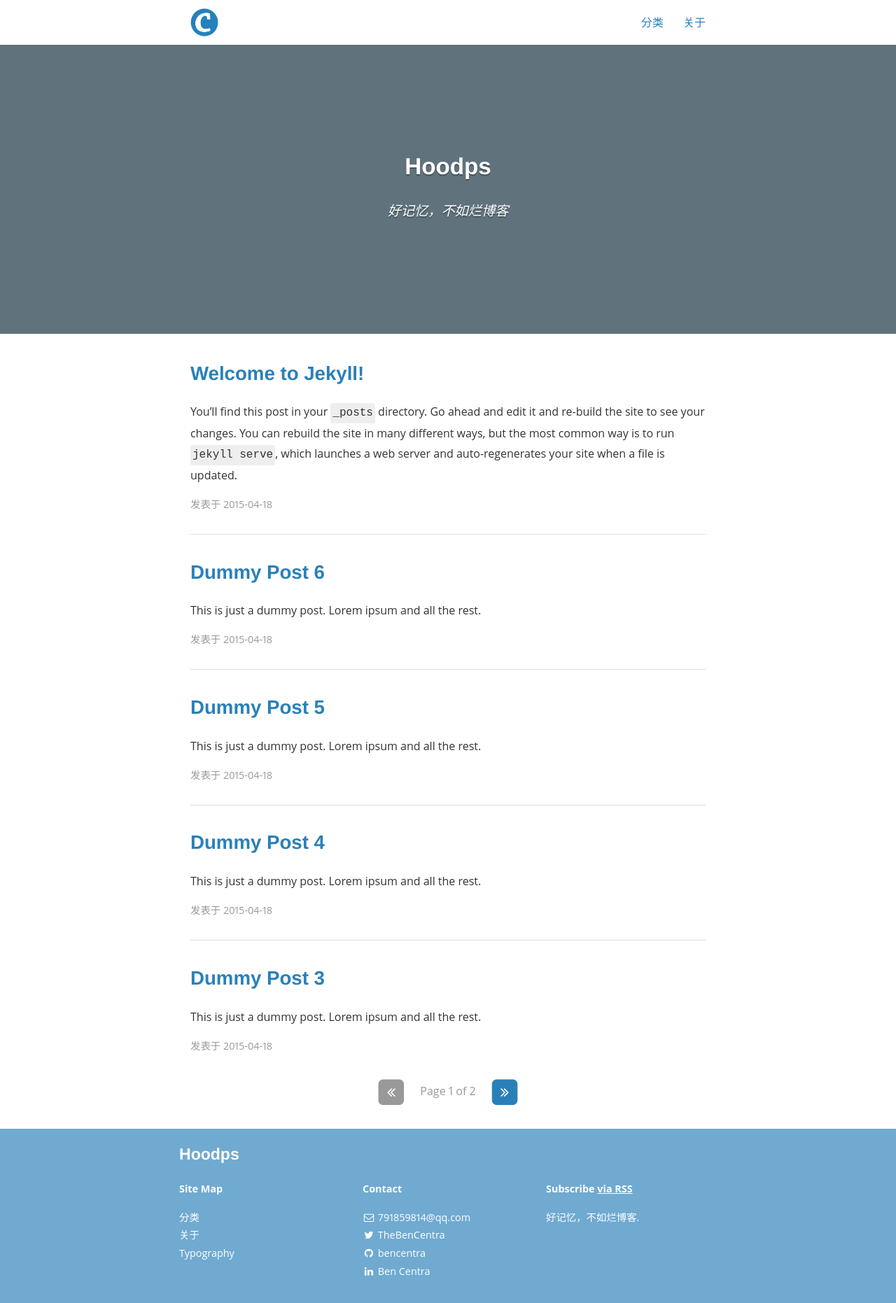
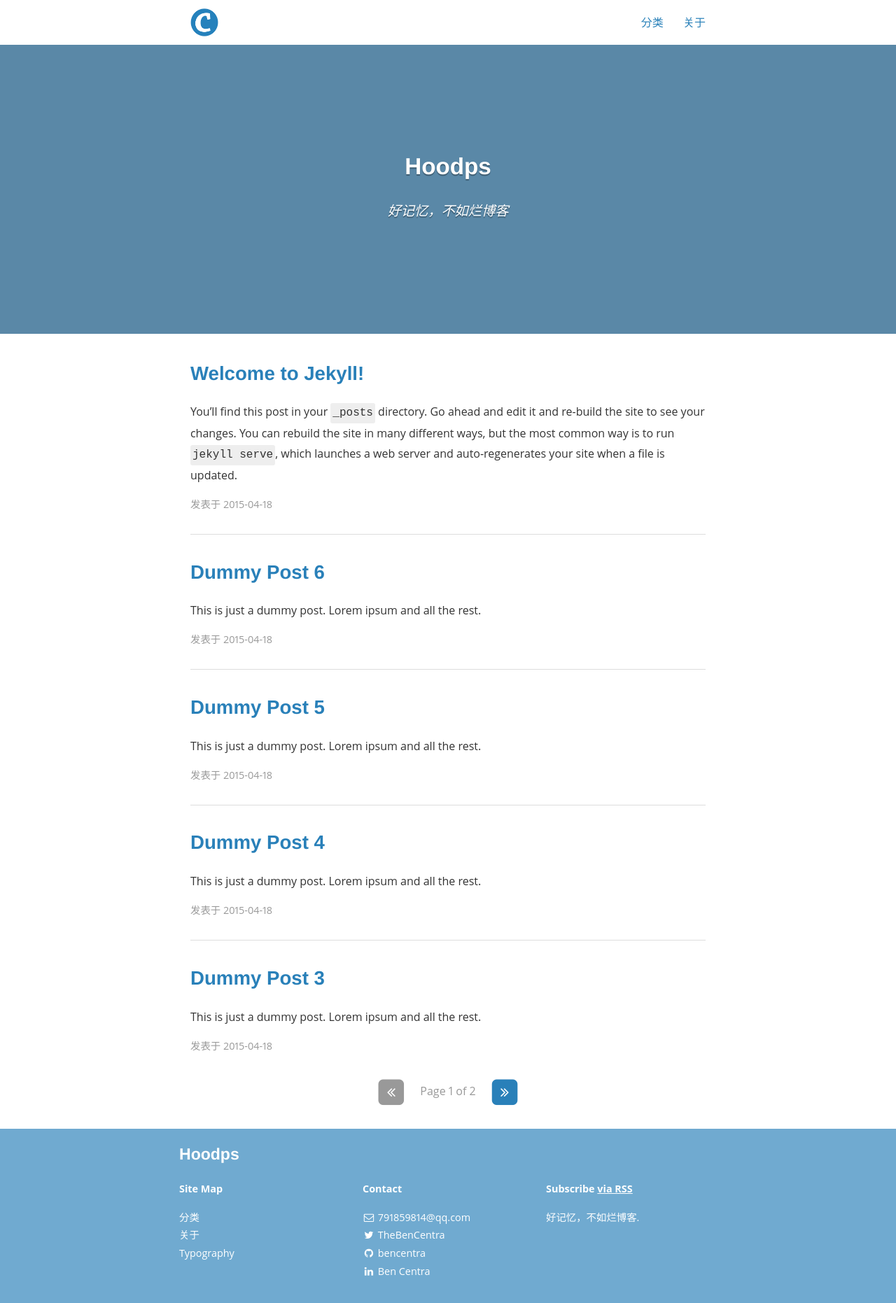
Before and after one commit to Hoodps/myblog, a Jekyll site: the page built from index.html, in a window 1280 px wide. Shown: the whole page at 70% size. Built offline with Jekyll 4.4.1, drawn with Linux system fonts in a browser that asks for light colours; the list of posts is cut into pages by our own code.

Commit message:
first post

```diff
--- a/_config.yml
+++ b/_config.yml
@@ -21,7 +21,7 @@ baseurl: / # the subpath of your site, e.g. /blog/
 url: "http://hoodps.github.io" # the base hostname & protocol for your site
 cover: "assets/header_image.jpg"
 logo: "assets/logo.png"
-theme_color: "#78909c"
+theme_color: "#70aad0"
 
 # Build settings
 markdown: kramdown
```
